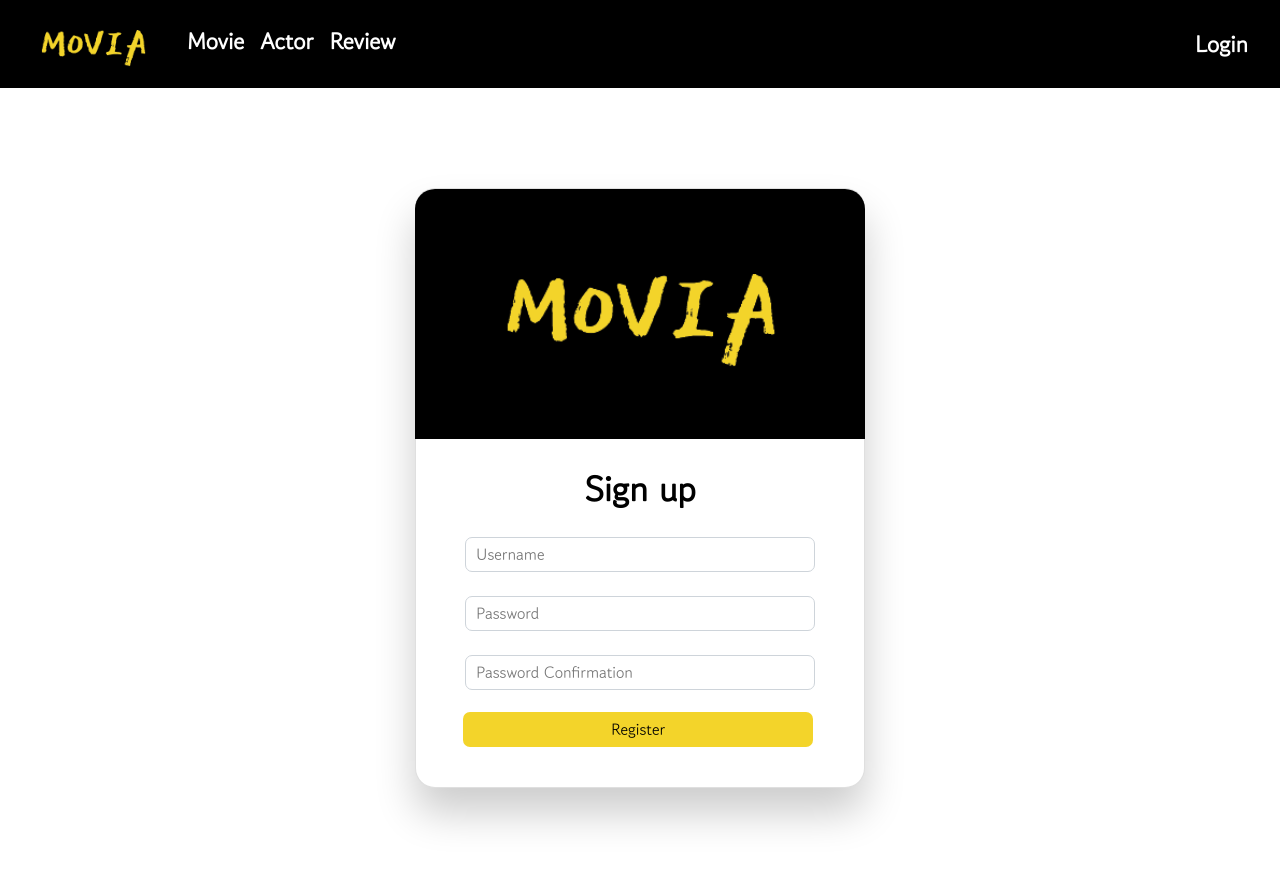
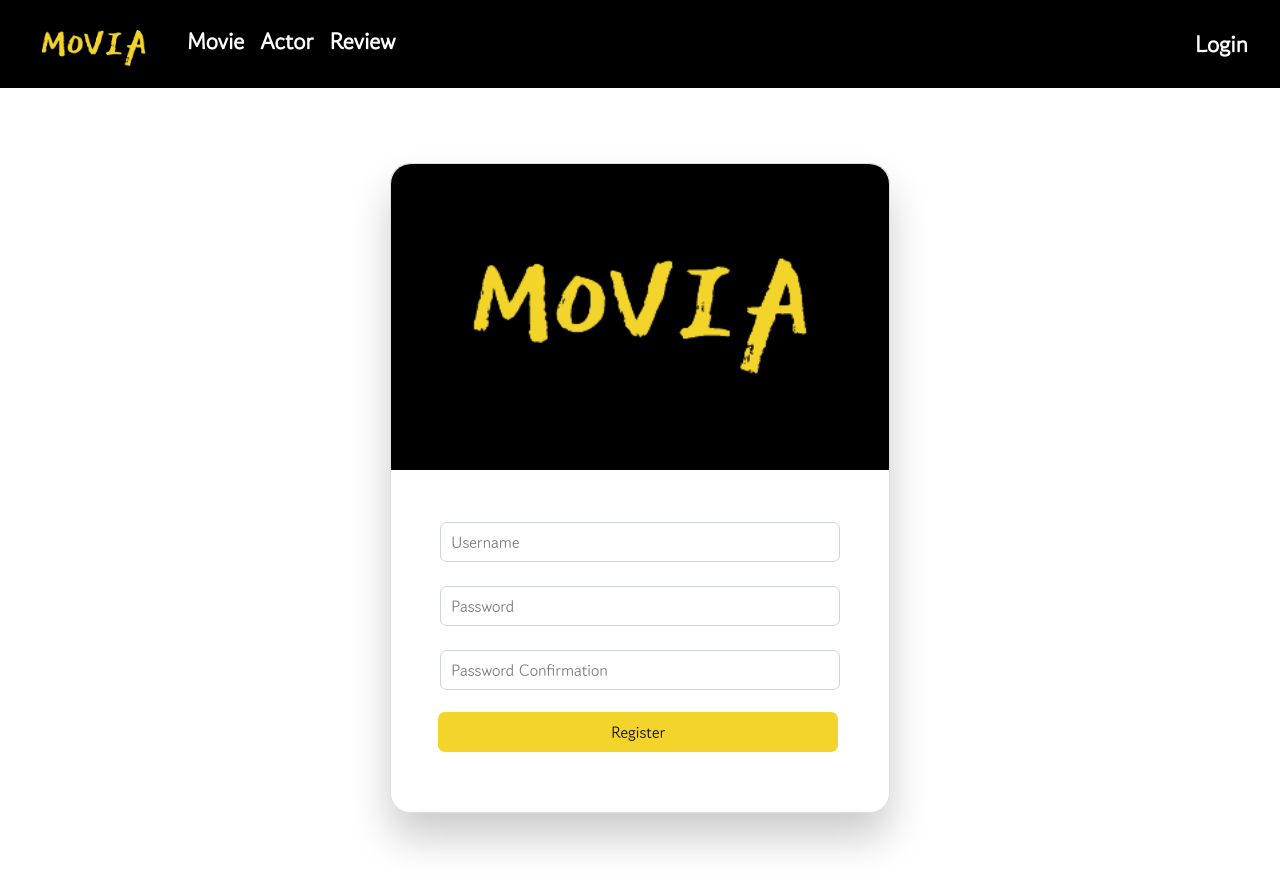
Before and after one commit to HYKdev/MOVIA, a Vue app in the folder final-pjt-frontend/: page /signup in a window 1280 px wide. Built offline with nearby package versions, Linux system fonts and the light colour scheme; what vue-moment would draw is missing.

Commit message:
Update Signup
SignupView.vue 의 template account error list 변경 및 style 수정

```diff
--- a/final-pjt-frontend/src/views/LoginView.vue
+++ b/final-pjt-frontend/src/views/LoginView.vue
@@ -90,10 +90,10 @@ export default {
 }
 
 .container .card .logoBox img {
-  width: 400px;
+  width: 340px;
   position: absolute;
-  top: 70px;
-  left: 25px;
+  top: 75px;
+  left: 45px;
 }
 
 .container .card .loginForm {
--- a/final-pjt-frontend/src/views/SignupView.vue
+++ b/final-pjt-frontend/src/views/SignupView.vue
@@ -5,22 +5,37 @@
         <img src="@/assets/movia_onlyText.png" alt="moviaLogo">
       </div>
       <div class="signupForm">
-        <h1>Sign up</h1>
-        <account-error-list v-if="authError"></account-error-list>
         <form @submit.prevent="signup(credentials)">
           <div class="username">
             <label for="username"></label>
             <input v-model="credentials.username" type="text" id="username" placeholder="Username" required />
+            <div v-if="authError">
+              <div v-if="authError.username">
+                <span v-for="error in authError.username" :key="error.id">
+                  <p class="error">{{ error }}</p>
+                </span>
+              </div>
+            </div>
           </div>
 
           <div class="password">
             <label for="password"></label>
             <input v-model="credentials.password1" type="password" id="password1" placeholder="Password" required />
+            <div v-if="authError">
+              <div v-if="authError.password1">
+                <p class="error">{{ authError.password1[0] }}</p>
+              </div>
+            </div>
           </div>
 
           <div class="password2">
             <label for="password2"></label>
             <input v-model="credentials.password2" type="password" id="password2" placeholder="Password Confirmation" required />
+            <div v-if="authError">
+              <div v-if="authError.non_field_errors">
+                <p class="error">비밀번호가 일치하지 않습니다.</p>
+              </div>
+            </div>
           </div>
 
           <!-- Submit button -->
@@ -33,13 +48,10 @@
 
 <script>
 import { mapActions, mapGetters } from 'vuex';
-import AccountErrorList from '@/components/AccountErrorList.vue';
+
 
 export default {
   name: 'SignupView',
-  components: {
-    AccountErrorList,
-  },
   data() {
     return {
       credentials: {
@@ -60,7 +72,6 @@ export default {
 
 <style scoped>
 .container {
-  position: relative;
   display: flex;
   justify-content: center;
   align-items: center;
@@ -68,32 +79,32 @@ export default {
 }
 
 .container .card {
-  width: 450px;
-  height: 600px;
+  width: 500px;
+  height: 650px;
   display: flex;
   flex-direction: column;
-  justify-content: space-between;
+  justify-content: space-around;
   align-items: center;
   border-radius: 20px;
   box-shadow: 0 25px 40px rgba(0, 0, 0, 0.2);
 }
 
 .container .card .logoBox {
-  width: 450px;
-  height: 250px;
+  width: 100%;
+  height: 100%;
   background: black;
   border-radius: 20px 20px 0 0;
+  text-align: center;
+  line-height: 300px;
 }
 
 .container .card .logoBox img {
-  width: 400px;
-  position: absolute;
-  top: 70px;
-  left: 25px;
+  width: 100%;
+  vertical-align: middle;
 }
 
 .container .card .signupForm {
-  padding: 20px;
+  padding: 40px;
 }
 
 .container .card .signupForm h1 {
@@ -104,9 +115,13 @@ export default {
   margin-bottom: 15px;
 }
 
+ .accountError {
+  font-size: 15px;
+}
+
 .container .card .signupForm form input {
-  width: 350px;
-  height: 35px;
+  width: 400px;
+  height: 40px;
   border: 1px solid #ced4da;
   border-radius: 7px;
   padding: 10px;
@@ -114,8 +129,8 @@ export default {
 }
 
 .container .card .signupForm form .registerBtn {
-  width: 350px;
-  height: 35px;
+  width: 400px;
+  height: 40px;
   background-color: #f3d42a;
   border: none;
   border-radius: 7px;
@@ -130,4 +145,16 @@ export default {
 .container .card .signupForm form .registerBtn:hover {
     background-color: rgba(232, 201, 48, 1)
   }
+
+.error {
+  color: red;
+  font-size: 15px;
+  margin: 0 0 10px 12px;
+}
+
+@media  screen and (max-width:480px) {
+  .container .card {
+    min-width: 435px;
+  }
+}
 </style>
```
